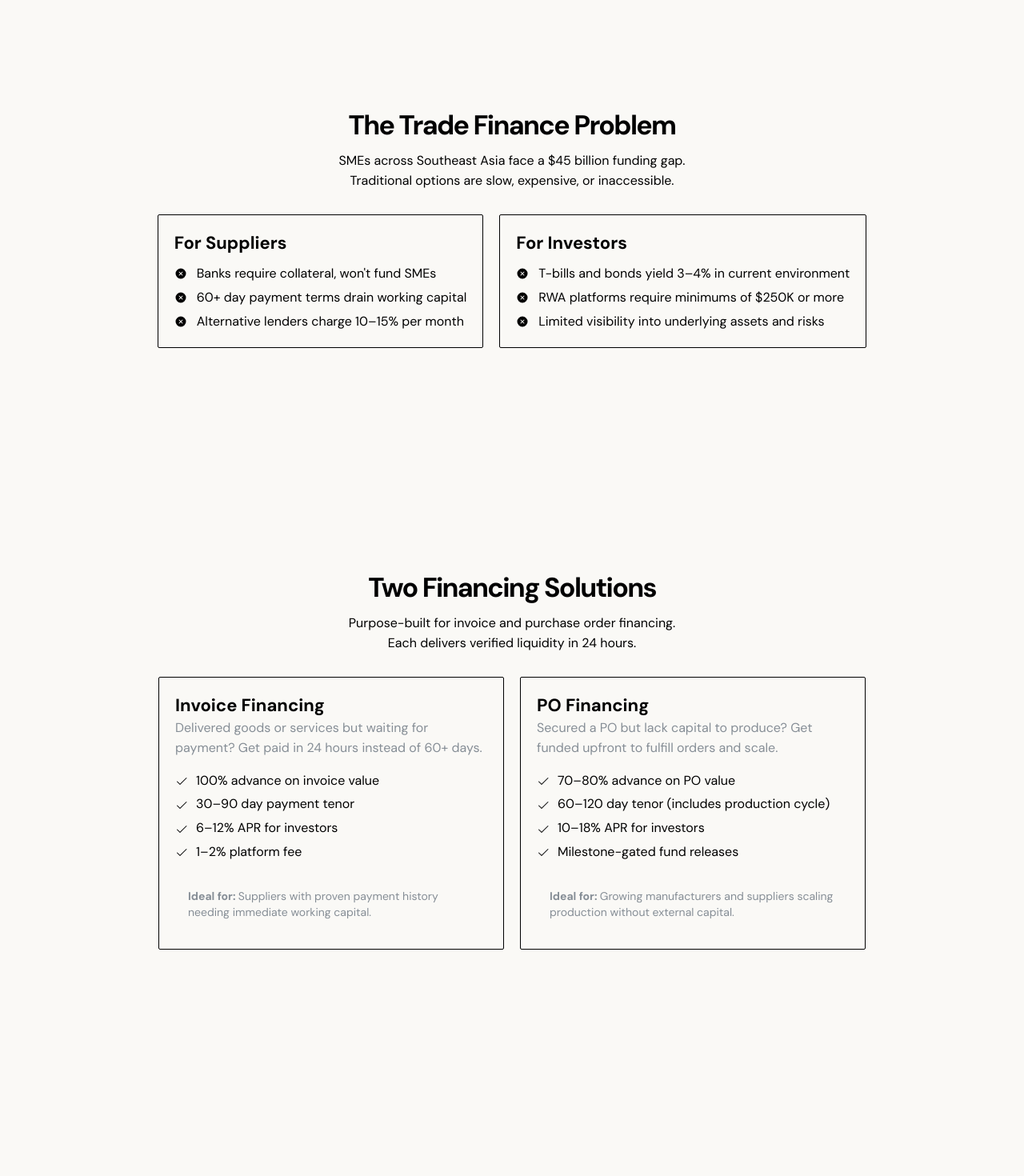
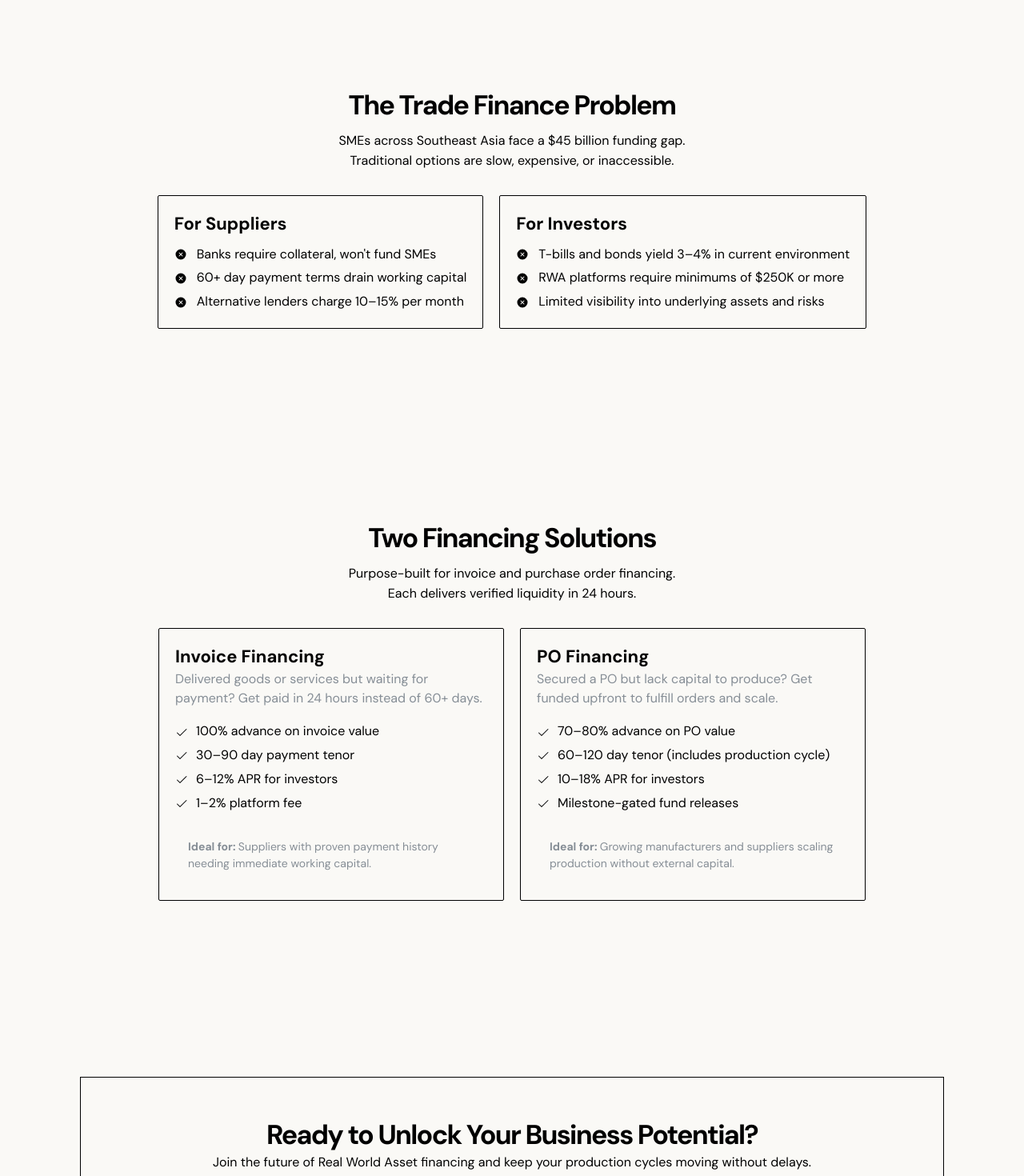
Before and after one commit to we-are-lumen/Lien, a Next.js app in the folder frontend/: page / in a window 1280 px wide. Shown: the part 807-2277 px from the top of the page at 80% size. Before the commit the page ends 2077 px from the top, so only its background shows below. Built offline with nearby package versions, Linux system fonts and the light colour scheme.

Commit message:
feat(landing): slicing cta section

```diff
--- /dev/null
+++ b/frontend/app/(landing)/components/CtaSection.tsx
@@ -0,0 +1,29 @@
+import { Box, Button, Center, Flex, Text, Title } from "@mantine/core";
+
+const CtaSection = () => {
+  return (
+    <Center px={100} py={100}>
+      <Box p={50} bd={"1.5px solid black"} w={"100%"}>
+        <Center>
+          <Flex direction={"column"} align={"center"}>
+            <Title className="tracking-tighter">
+              Ready to Unlock Your Business Potential?
+            </Title>
+            <Text>
+              Join the future of Real World Asset financing and keep your
+              production cycles moving without delays.
+            </Text>
+            <Flex mt={30} gap={10}>
+              <Button size="md">Submit an Invoice or PO</Button>
+              <Button size="md" variant="outline">
+                Browse the Marketplace
+              </Button>
+            </Flex>
+          </Flex>
+        </Center>
+      </Box>
+    </Center>
+  );
+};
+
+export default CtaSection;
--- a/frontend/app/(landing)/components/PainPointSection.tsx
+++ b/frontend/app/(landing)/components/PainPointSection.tsx
@@ -5,7 +5,7 @@ import PainPointListItem from "./PainPointListItem";
 
 const PainPointSection = () => {
   return (
-    <Center pb={50} h={"80dvh"}>
+    <Center py={120}>
       <Flex direction={"column"} align={"center"} gap={10} px={100}>
         <Title className="tracking-tighter">The Trade Finance Problem</Title>
         <Text ta={"center"}>
--- a/frontend/app/(landing)/components/SolutionSection.tsx
+++ b/frontend/app/(landing)/components/SolutionSection.tsx
@@ -3,7 +3,7 @@ import SolutionCard from "./SolutionCard";
 
 const SolutionSection = () => {
   return (
-    <Center h={"80dvh"}>
+    <Center my={120}>
       <Flex direction={"column"} align={"center"} gap={10} px={100}>
         <Title className="tracking-tighter">Two Financing Solutions</Title>
         <Text ta={"center"}>
--- a/frontend/app/(landing)/page.tsx
+++ b/frontend/app/(landing)/page.tsx
@@ -1,14 +1,16 @@
+import CtaSection from "./components/CtaSection";
 import HeroSection from "./components/HeroSection";
 import PainPointSection from "./components/PainPointSection";
 import SolutionSection from "./components/SolutionSection";
 
 const LandingPage = () => {
   return (
-    <div>
+    <main>
       <HeroSection />
       <PainPointSection />
       <SolutionSection />
-    </div>
+      <CtaSection />
+    </main>
   );
 };
 
```
